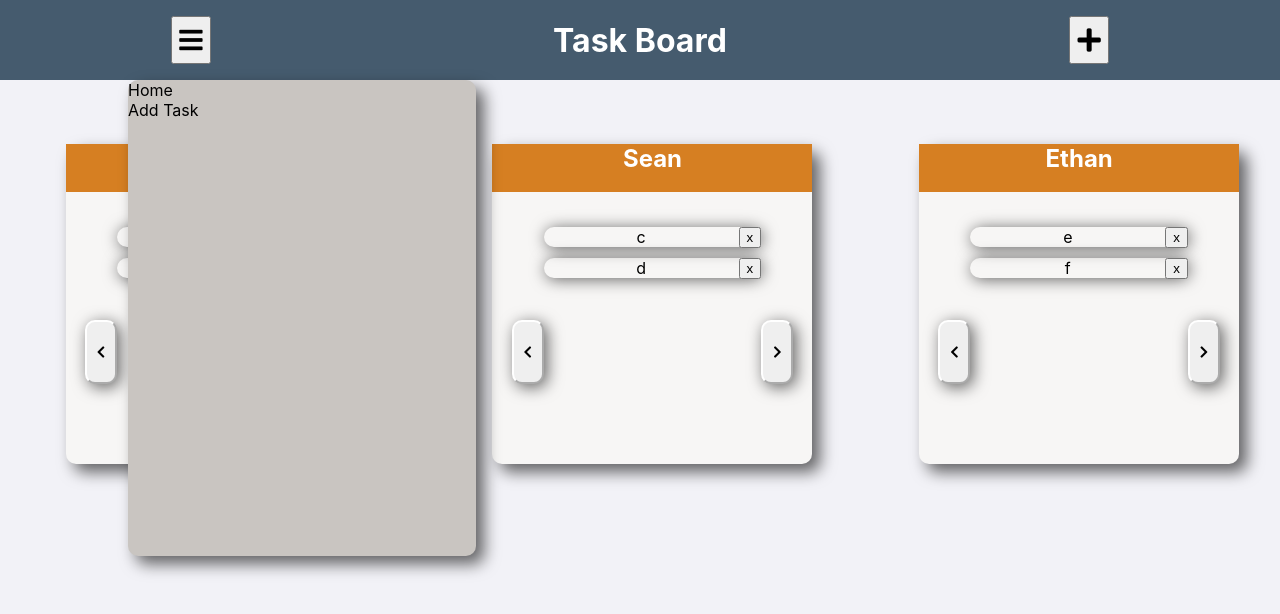
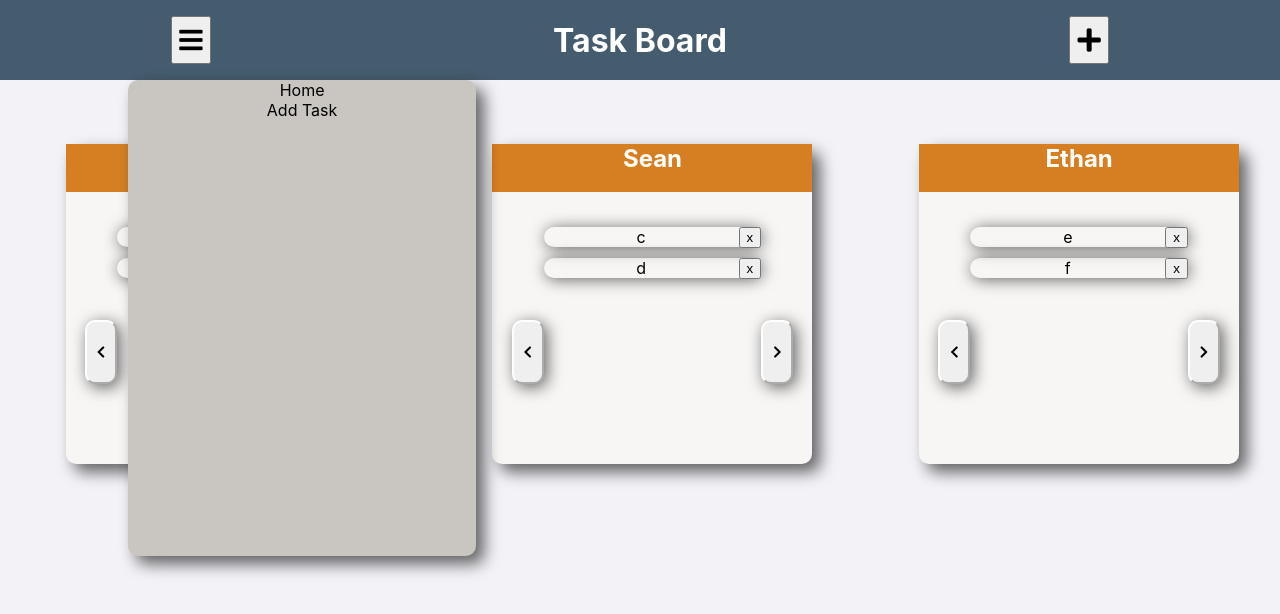
Before and after one commit to jmw321/Todolist, a React (Create React App) app: page / in a window 1280 px wide. Both pictures are taken after a click on the button 190 px from the left and 40 px from the top of the page. Shown: the top 614 px of the page. Built offline with nearby package versions, Linux system fonts and the light colour scheme.

Commit message:
expanded min width for menu, added individual item delete function, expanded mininum form width.

```diff
--- a/src/App.css
+++ b/src/App.css
@@ -98,8 +98,8 @@ header {
   margin-left: 10vw;
   width: 40%;
   height: 70%;
-  text-align: left;
-
+  text-align: center;
+  min-width: 300px;
 }
 
 .menuList {
@@ -119,7 +119,7 @@ header {
 }
 
 .form {
-  width: 50vw;
+  width: 70vw;
   height: 50vh;
   position: absolute;
   z-index: 99999;
--- a/src/App.js
+++ b/src/App.js
@@ -58,6 +58,7 @@ var selectValue = boardItems[0].name;
       console.log(this.state.selectValue)
       newBoardItems.map(item => item.name === this.state.selectValue && item.items.push(this.state.value))
       this.setState({boardItems:newBoardItems})
+      this.setState({value:''})
 
     }
 
@@ -76,8 +77,7 @@ var selectValue = boardItems[0].name;
 
     deleteItem (event) {
       let newBoardItems = [...this.state.boardItems];
-      console.log(event.target.id)
-      newBoardItems.map(item => item.items.length = 0 )
+      newBoardItems.map(item => item.id === Number(event.target.id) &&  item.items.splice(event.target.getAttribute('index'),1) )
       this.setState({boardItems:newBoardItems})
     }
 
@@ -99,7 +99,7 @@ var selectValue = boardItems[0].name;
        <main className = "mainContent" >
        {Form(this.state.addShow,this.showAddClick,this.state.boardItems,this.state.value,this.addTaskClick,this.handleChange,this.state.selectValue,this.handleSelect)}
           {
-            boardItems.map(item => Card(item.name, item.items, item.id, this.deleteItem))
+            boardItems.map(item => Card(item.name, item, item.id, this.deleteItem))
          }
       </main>
   </div>
--- a/src/Card.js
+++ b/src/Card.js
@@ -9,7 +9,7 @@
                <button id = "leftButton" className = "cardButton" >
                    <i class = "fas fa-chevron-left" > < /i>
                </button >
-            <ul onClick={deletes}> {items.map(item => < li className = "cardItemList" > {item} <button className="cardItemDelete" > x </button>< /li>)} </ul >
+            <ul onClick={deletes}> {items.items.map(item => < li className = "cardItemList"  > {item} <button className="cardItemDelete" id={items.id} index={items.items.indexOf(item)} > x </button>< /li>)} </ul >
                <button id = "rightButton" className = "cardButton" >
                   <i class = "fas fa-chevron-right" > < /i>
                </button >
```
